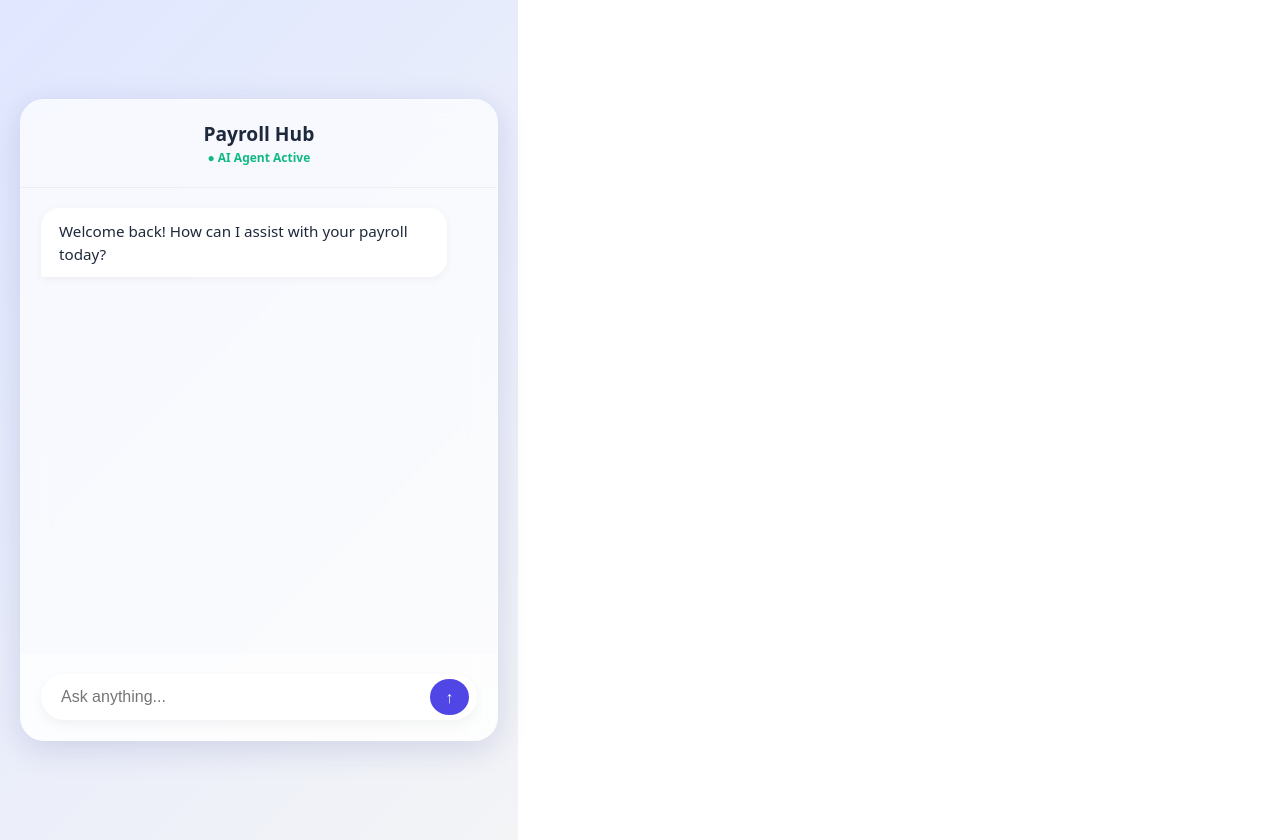
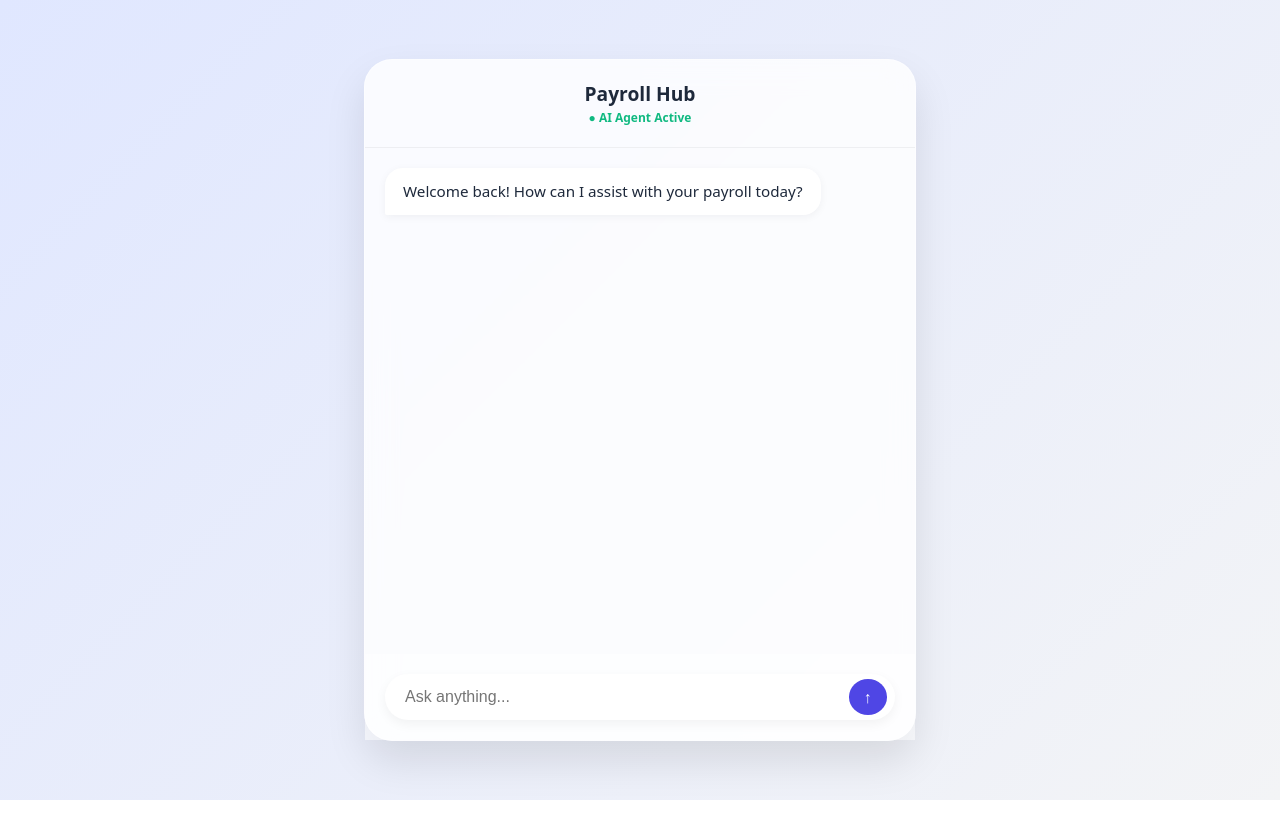
Before and after one commit to kanakmegha/PayrollManagementChatbot, a React app in the folder frontend/: page / in a window 1280 px wide. After the commit the page ends 800 px from the top, so only its background shows below. Built offline with nearby package versions, Linux system fonts and the light colour scheme; the HTML template or start-up script is replaced by a standard one.

Commit message:
installed framer-motion

```diff
--- a/frontend/package.json
+++ b/frontend/package.json
@@ -11,6 +11,7 @@
   },
   "dependencies": {
     "axios": "^1.13.2",
+    "framer-motion": "^12.23.26",
     "react": "^19.2.0",
     "react-dom": "^19.2.0"
   },
--- a/frontend/src/App.jsx
+++ b/frontend/src/App.jsx
@@ -36,24 +36,28 @@ function App() {
   return (
     <div style={{
       height: '100vh',
+      width: '100vw',  // Ensure it covers the full width
       background: 'linear-gradient(135deg, #e0e7ff 0%, #f3f4f6 100%)',
       display: 'flex',
-      justifyContent: 'center',
-      alignItems: 'center',
-      padding: '20px'
+      flexDirection: 'column', // Stack children vertically
+      justifyContent: 'center', // Centers horizontally in a flex-column
+      alignItems: 'center',     // Centers horizontally in a flex-row/column
+      padding: '20px',
+      boxSizing: 'border-box',
+      overflow: 'hidden'       // Prevent the body from scrolling
     }}>
+      {/* Your Chat Card Container */}
       <div style={{
         width: '100%',
-        maxWidth: '500px',
-        height: '80vh',
-        backgroundColor: 'rgba(255, 255, 255, 0.7)',
-        backdropFilter: 'blur(12px)',
-        borderRadius: '24px',
+        maxWidth: '550px', // Limits the width so it looks like a chat window
+        height: '85vh',
+        backgroundColor: 'rgba(255, 255, 255, 0.8)',
+        backdropFilter: 'blur(15px)',
+        borderRadius: '28px',
         display: 'flex',
         flexDirection: 'column',
-        boxShadow: '0 8px 32px rgba(31, 38, 135, 0.15)',
-        border: '1px solid rgba(255, 255, 255, 0.3)',
-        overflow: 'hidden'
+        boxShadow: '0 20px 40px rgba(0, 0, 0, 0.1)',
+        border: '1px solid rgba(255, 255, 255, 0.4)',
       }}>
         {/* Header */}
         <div style={{ padding: '20px', textAlign: 'center', borderBottom: '1px solid rgba(0,0,0,0.05)' }}>
```
Also changed, not shown: 1 other file (tests, documents, lock files or other folders).
